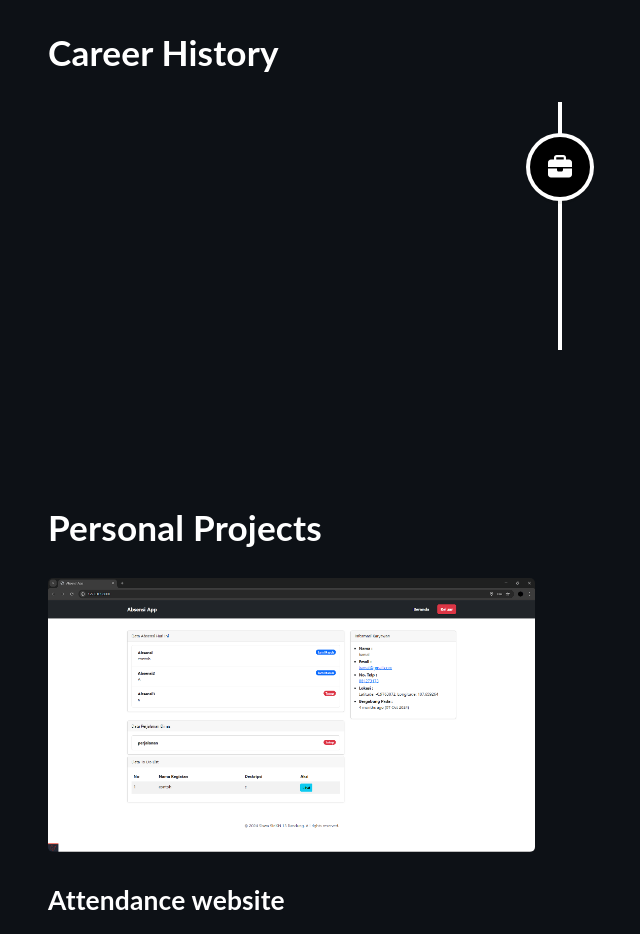
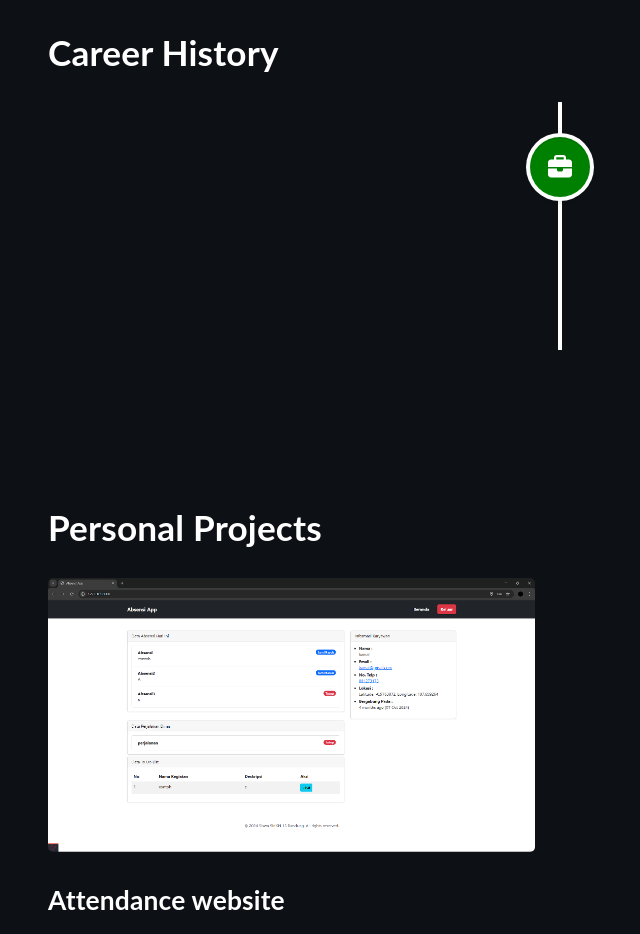
Before and after one commit to Kmal4li/4Kmal4li.github.io, a React (Create React App) app: page / in a window 1280 px wide. Shown: the part 1560-2494 px from the top of the page, without its empty margins (80-720 px from the left). Built offline with nearby package versions, Linux system fonts and the light colour scheme.

Commit message:
Update Timeline.tsx

```diff
--- a/src/components/Timeline.tsx
+++ b/src/components/Timeline.tsx
@@ -17,7 +17,7 @@ function Timeline() {
             contentStyle={{ background: 'white', color: 'rgb(39, 40, 34)' }}
             contentArrowStyle={{ borderRight: '7px solid  white' }}
             date="2024 - 2025"
-            iconStyle={{ background: 'black', color: 'rgb(39, 40, 34)' }}
+            iconStyle={{ background: 'green', color: 'rgb(39, 40, 34)' }}
             icon={<FontAwesomeIcon icon={faBriefcase} />}
           >
             <h3 className="vertical-timeline-element-title">Junior Software Developer</h3>
```
